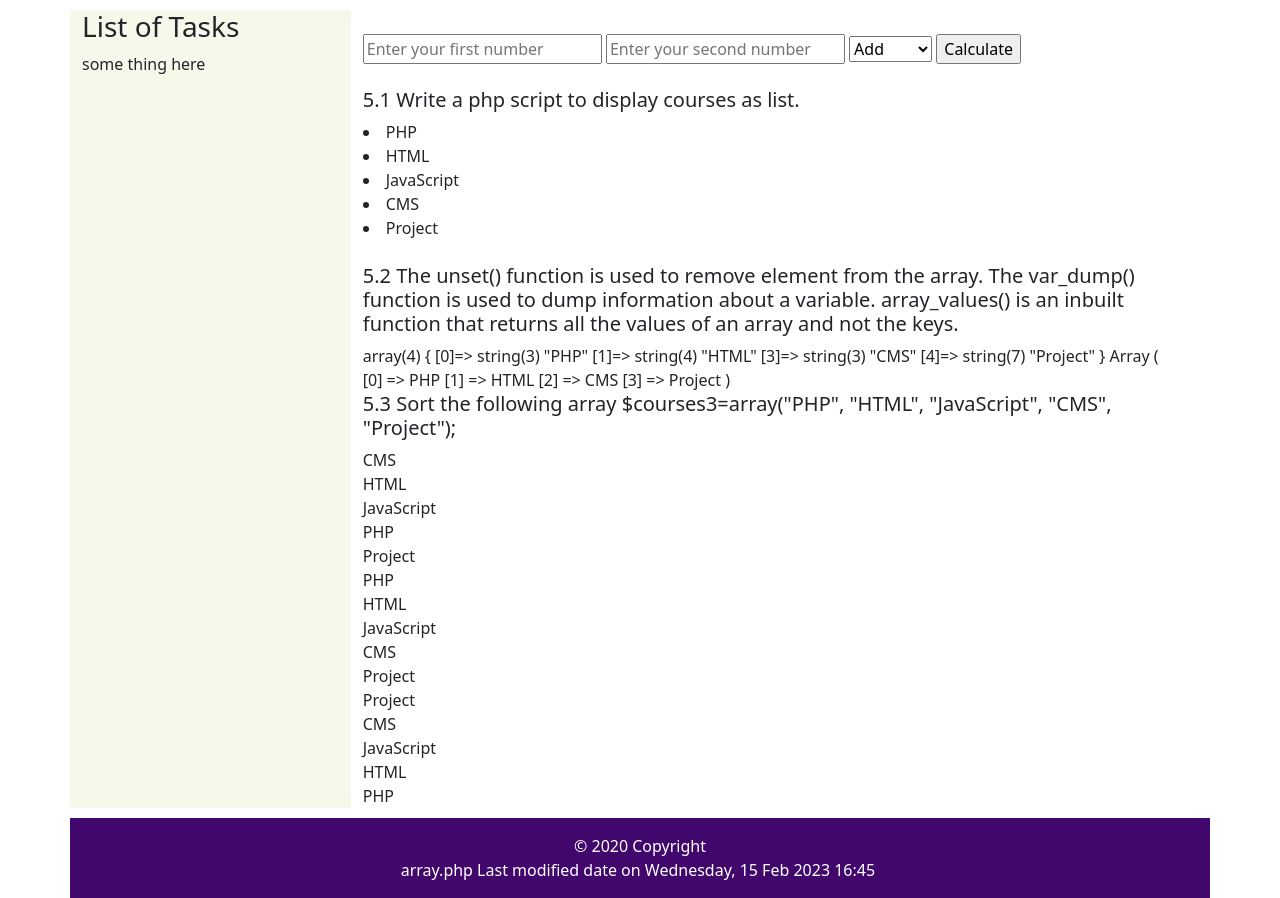
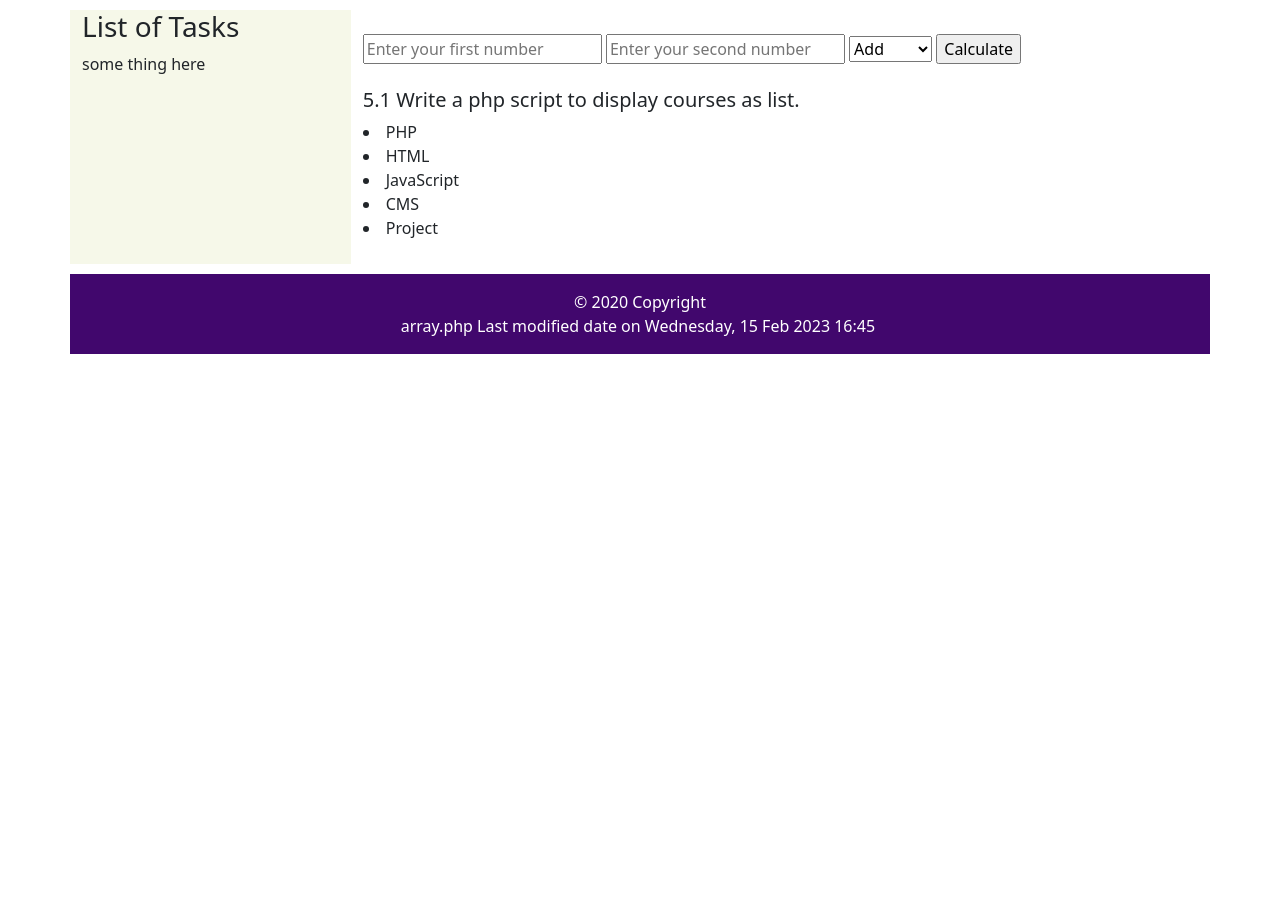
Before and after one commit to rushani22000/hrm_tasks, a PHP site: page /array.php in a window 1280 px wide. Shown: the part 56-954 px from the top of the page. After the commit the page ends 410 px from the top, so only its background shows below. Run offline with PHP 8.4, Linux system fonts and the light colour scheme; data that the repository does not hold is empty.

Commit message:
Update array.php

```diff
--- a/layout/array.php
+++ b/layout/array.php
@@ -49,19 +49,19 @@ if (isset($result)){
 }
 ?>
 <br>
-<h5>5.2 The unset() function is used to remove element from the array. The var_dump()
+<!-- <h5>5.2 The unset() function is used to remove element from the array. The var_dump()
     function is used to dump information about a variable.  array_values() is an inbuilt
      function that returns all the values of an array and not the keys.
-</h5>
+</h5> -->
 
-<?php
+<?php /*
 $courses1=array("PHP", "HTML", "JavaScript", "CMS", "Project");
 
 unset($courses1["2"]);
 var_dump($courses1);
 print_r(array_values($courses1));
 ?>
-<br>
+
 <h5> 5.3 Sort the following array
 $courses3=array("PHP", "HTML", "JavaScript", "CMS", "Project");
  </h5>
@@ -84,7 +84,7 @@ $courses3=array("PHP", "HTML", "JavaScript", "CMS", "Project");
     foreach ($courses3 as $value) {
     echo $value . "<br>";}
 
-
+*/
 ?>
 
 
```
